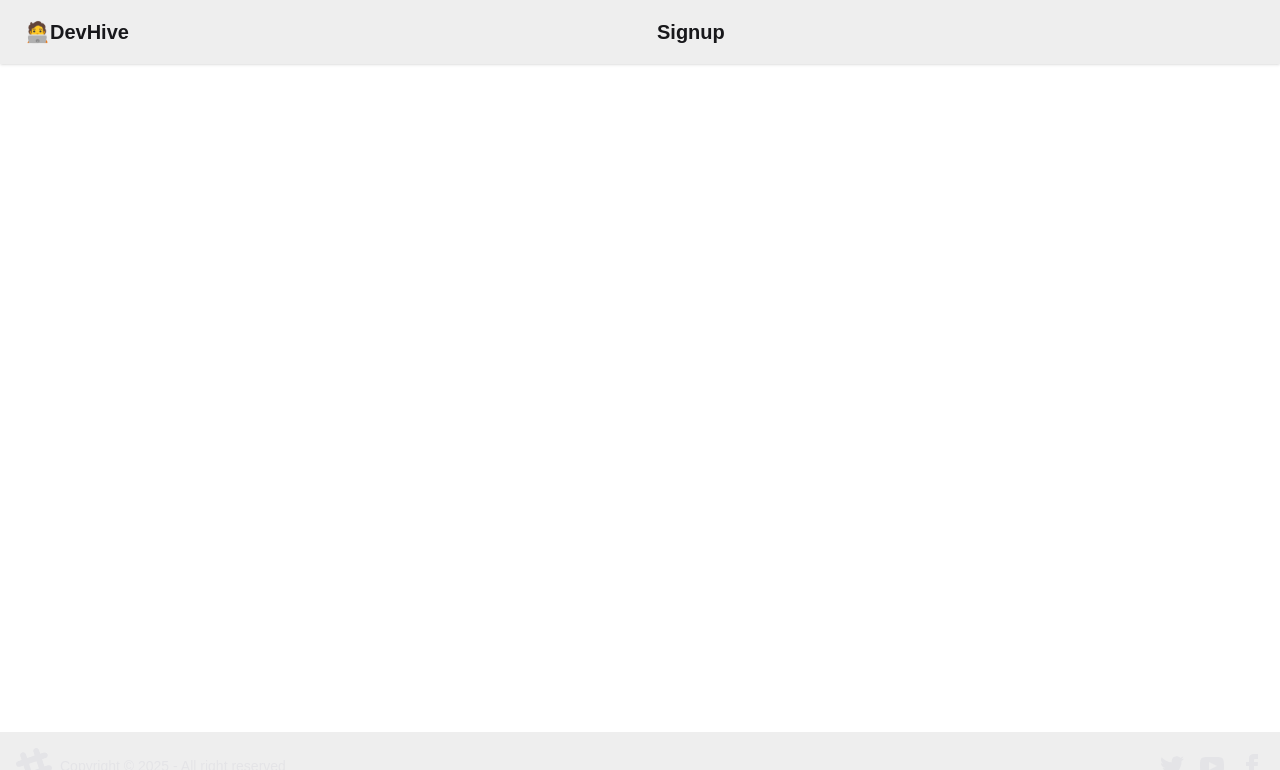
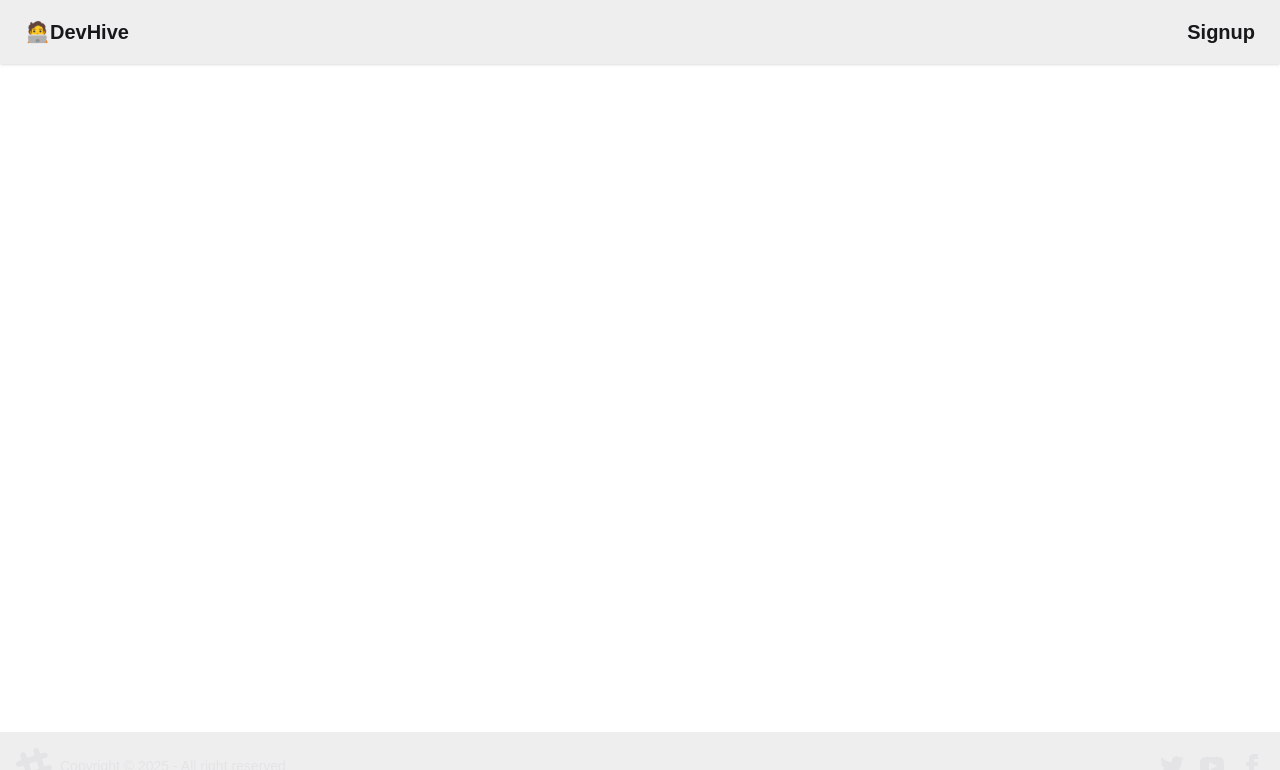
Before and after one commit to nehatkr/DevHive-Web, a React (Vite) app: page / in a window 1280 px wide. Shown: the top 770 px of the page. Built offline with nearby package versions, Linux system fonts and the light colour scheme; no server answers; a web font is replaced by a local one.

Commit message:
position issue fixed

```diff
--- a/src/components/NavBar.jsx
+++ b/src/components/NavBar.jsx
@@ -26,7 +26,7 @@ const NavBar = () => {
       <div className="flex-1">
         <Link to='/' className="btn btn-ghost text-xl">🧑‍💻DevHive</Link>
       </div>
-      <div className="flex-1">
+      <div className="flex-0">
         <Link to='/login' className="btn btn-ghost text-xl">Signup</Link>
       </div>
       {user &&(<div className="flex-none gap-2">
```
